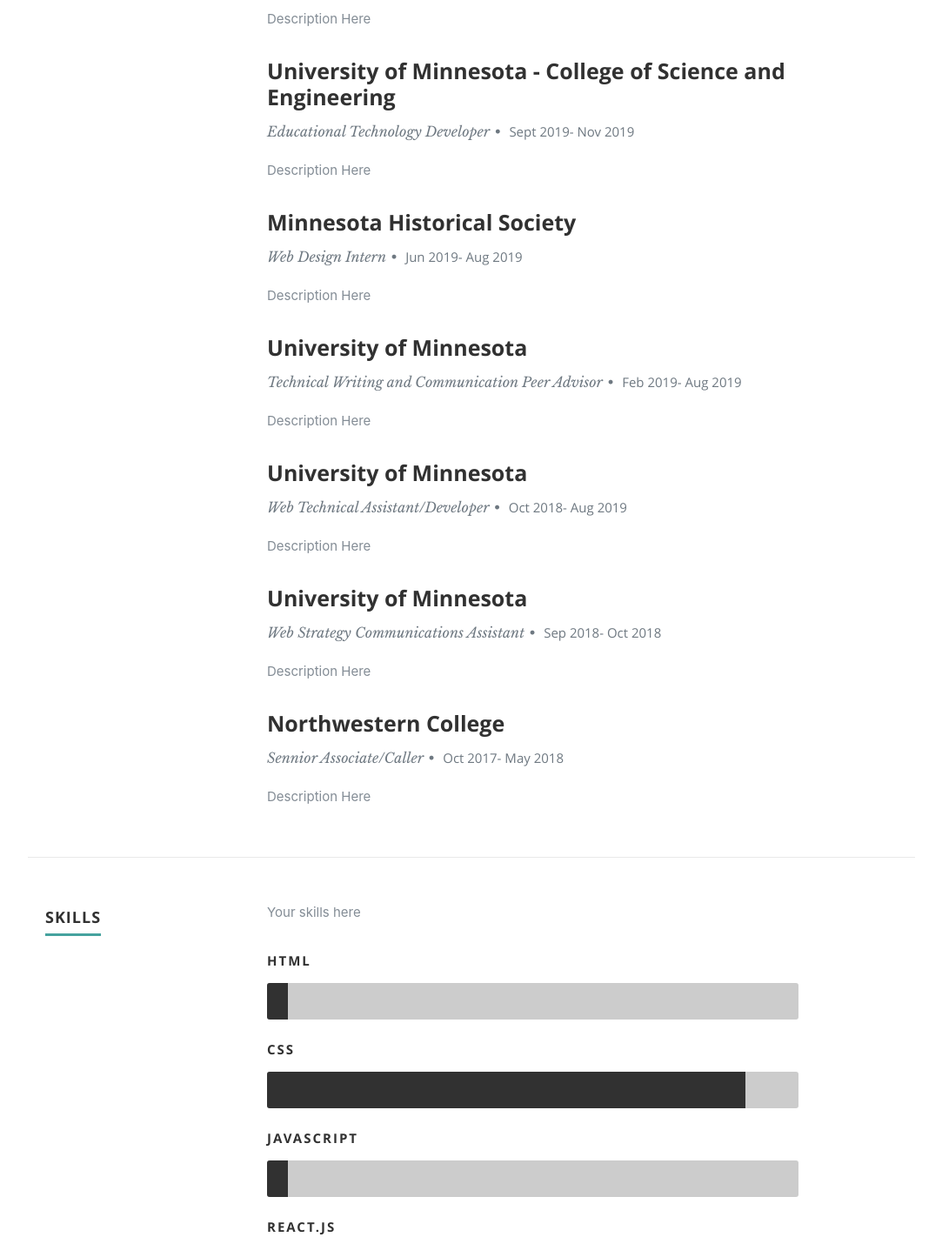
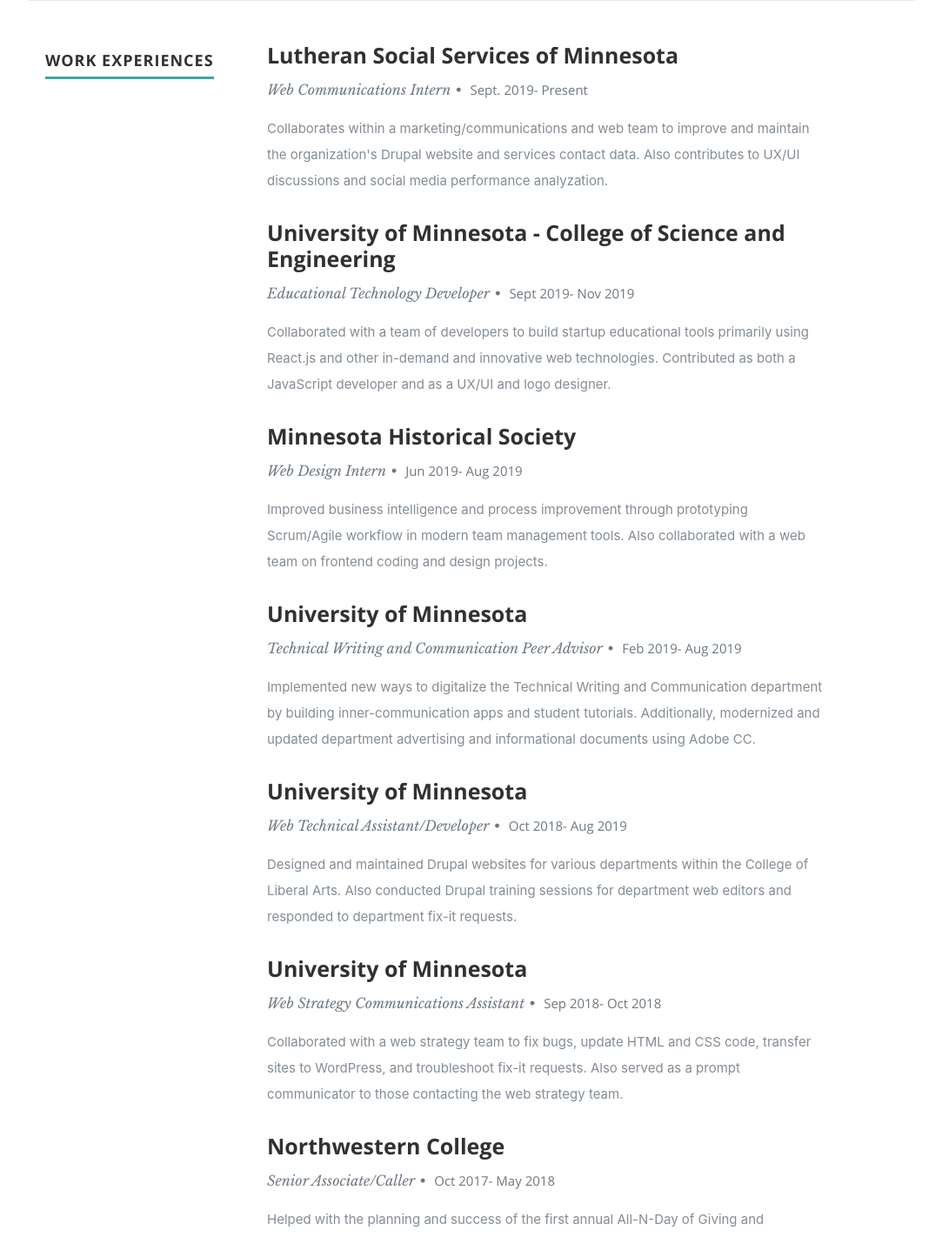
Before and after one commit to emilyr47/Portfolio, a React (Create React App) app: page / in a window 1280 px wide. Shown: the part 2120-3542 px from the top of the page at 87% size, without its empty margins (98-1181 px from the left). Built offline with nearby package versions, Linux system fonts and the light colour scheme.

Commit message:
added descriptions for resume and troubleshooting download options

```diff
--- a/public/css/default.css
+++ b/public/css/default.css
@@ -470,10 +470,13 @@
    letter-spacing: 0;
    color: #fff;
 	padding: 12px 20px;
-	margin-bottom: 18px;
+   margin-bottom: 18px;
+   margin-left: 15px;
+   margin-right: 15px;
+   width: 250px;
+   height: 50px;
    border: none;
    cursor: pointer;
-   height: auto;
 
    -webkit-transition: all .2s ease-in-out;
 	-moz-transition: all .2s ease-in-out;
@@ -751,6 +754,7 @@
    .row .offset-11   { margin-left: 0%; }
 }
 
+
 /* mobile narrow
 --------------------------------------------------------------- */
 @media only screen and (max-width: 460px) {
--- a/public/css/layout.css
+++ b/public/css/layout.css
@@ -286,7 +286,7 @@
 /*----------------------------------------------*/
 
 .bars {
-	width: 95%;
+   width: 300px;
 	float: left;
 	padding: 0;
 	text-align: left;
@@ -297,10 +297,14 @@
 }
 .bars li {
    position: relative;
+   display: inline-block;
   	margin-bottom: 60px;
   	background: #ccc;
-  	height: 42px;
-  	border-radius: 3px;
+  	height: 6px;
+   border-radius: 30px;
+   margin-left: 10px;
+   margin-right: 10px;
+
 }
 .bars li em {
 	font: 15px 'opensans-bold', sans-serif;
@@ -320,10 +324,11 @@
    padding-right: 24px;
   	background: #313131;
    display: inline-block;
-  	height: 42px;
+  	height: 6px;
    line-height: 42px;
    border-radius: 3px 0 0 3px;
 }
+
 
 .photoshop {
   	width: 60%;
--- a/src/components/Resume.js
+++ b/src/components/Resume.js
@@ -5,11 +5,20 @@
     return (
       <section id="resume">
 
+
          <div className="row education">
+         <h1><span>Resume</span></h1>
+         <div className="downloads">
+         <i className="fas fa-download"></i><a href="../public/images/Resume_EmilyRaper.pdf" target="_blank">Download PDF Version</a><br></br>
+         <i className="fas fa-download"></i><a href="fhfh">Download Plain HTML Version</a>
 
+         </div><br></br>
             <div className="three columns header-col">
+
                <h1><span>Education</span></h1>
+
             </div>
+
 
             <div className="nine columns main-col">
               {
@@ -37,7 +46,7 @@
          </div>
         <div className="row work">
             <div className="three columns header-col">
-               <h1><span>Work</span></h1>
+               <h1><span>Work Experiences</span></h1>
             </div>
 
             <div className="nine columns main-col">
--- a/src/resumeData.js
+++ b/src/resumeData.js
@@ -19,6 +19,18 @@
     "aboutme":"Hi, welcome to my portfolio website.  I am currently a senior at the University of Minnesota - Twin Cities, studying technical writing, information technology, and design.  I am interested in creating new and more innovative communication methods and enjoy learning new technologies with which to create those methods.  Aside from technical writing, I have dabbled in web development/design, information and document design, and a variety of web projects using CMS, and templates.  In my spare time, I enjoy running, spending time with friends, and watching action movies and TV shows.",
     "address":"Greater Minneapolis-St. Paul Area",
     "website":"763.381.1098",
+    "downloads":[
+      {
+        "name":"PDF",
+        "url":"https://www.linkedin.com/in/emilyraper/",
+        "className":"fas fa-download"
+      },
+      {
+        "name":"HTML",
+        "url":"https://github.com/emilyr47",
+        "className":"fas fa-download"
+      }
+    ],
     "education":[
       {
         "UniversityName":"University of Minnesota - Twin Cities",
@@ -44,49 +56,49 @@
         "specialization":"Web Communications Intern",
         "Start":"Sept. 2019-",
         "End":"Present",
-        "Achievements":"Description Here"
+        "Achievements":"Collaborates within a marketing/communications and web team to improve and maintain the organization's Drupal website and services contact data. Also contributes to UX/UI discussions and social media performance analyzation."
       },
       {
         "CompanyName":"University of Minnesota - College of Science and Engineering",
         "specialization":"Educational Technology Developer",
         "Start":"Sept 2019-",
         "End":"Nov 2019",
-        "Achievements":"Description Here"
+        "Achievements":"Collaborated with a team of developers to build startup educational tools primarily using React.js and other in-demand and innovative web technologies. Contributed as both a JavaScript developer and as a UX/UI and logo designer."
       },
       {
         "CompanyName":"Minnesota Historical Society",
         "specialization":"Web Design Intern",
         "Start":"Jun 2019-",
         "End":"Aug 2019",
-        "Achievements":"Description Here"
+        "Achievements":"Improved business intelligence and process improvement through prototyping Scrum/Agile workflow in modern team management tools. Also collaborated with a web team on frontend coding and design projects."
       },
       {
         "CompanyName":"University of Minnesota",
         "specialization":"Technical Writing and Communication Peer Advisor",
         "Start":"Feb 2019-",
         "End":"Aug 2019",
-        "Achievements":"Description Here"
+        "Achievements":"Implemented new ways to digitalize the Technical Writing and Communication department by building inner-communication apps and student tutorials. Additionally, modernized and updated department advertising and informational documents using Adobe CC."
       },
       {
         "CompanyName":"University of Minnesota",
         "specialization":"Web Technical Assistant/Developer",
         "Start":"Oct 2018-",
         "End":"Aug 2019",
-        "Achievements":"Description Here"
+        "Achievements":"Designed and maintained Drupal websites for various departments within the College of Liberal Arts. Also conducted Drupal training sessions for department web editors and responded to department fix-it requests."
       },
       {
         "CompanyName":"University of Minnesota",
         "specialization":"Web Strategy Communications Assistant",
         "Start":"Sep 2018-",
         "End":"Oct 2018",
-        "Achievements":"Description Here"
+        "Achievements":"Collaborated with a web strategy team to fix bugs, update HTML and CSS code, transfer sites to WordPress, and troubleshoot fix-it requests. Also served as a prompt communicator to those contacting the web strategy team."
       },
       {
         "CompanyName":"Northwestern College",
-        "specialization":"Sennior Associate/Caller",
+        "specialization":"Senior Associate/Caller",
         "Start":"Oct 2017-",
         "End":"May 2018",
-        "Achievements":"Description Here"
+        "Achievements":"Helped with the planning and success of the first annual All-N-Day of Giving and demonstrated leadership and experience on a team of student callers. Professionally communicated with respected college donors and alumni to reach fundraising and marketing goals."
       },
     ],
     "skillsDescription":"Your skills here",
```
Also changed, not shown: 2 other files (tests, documents, lock files or other folders).
